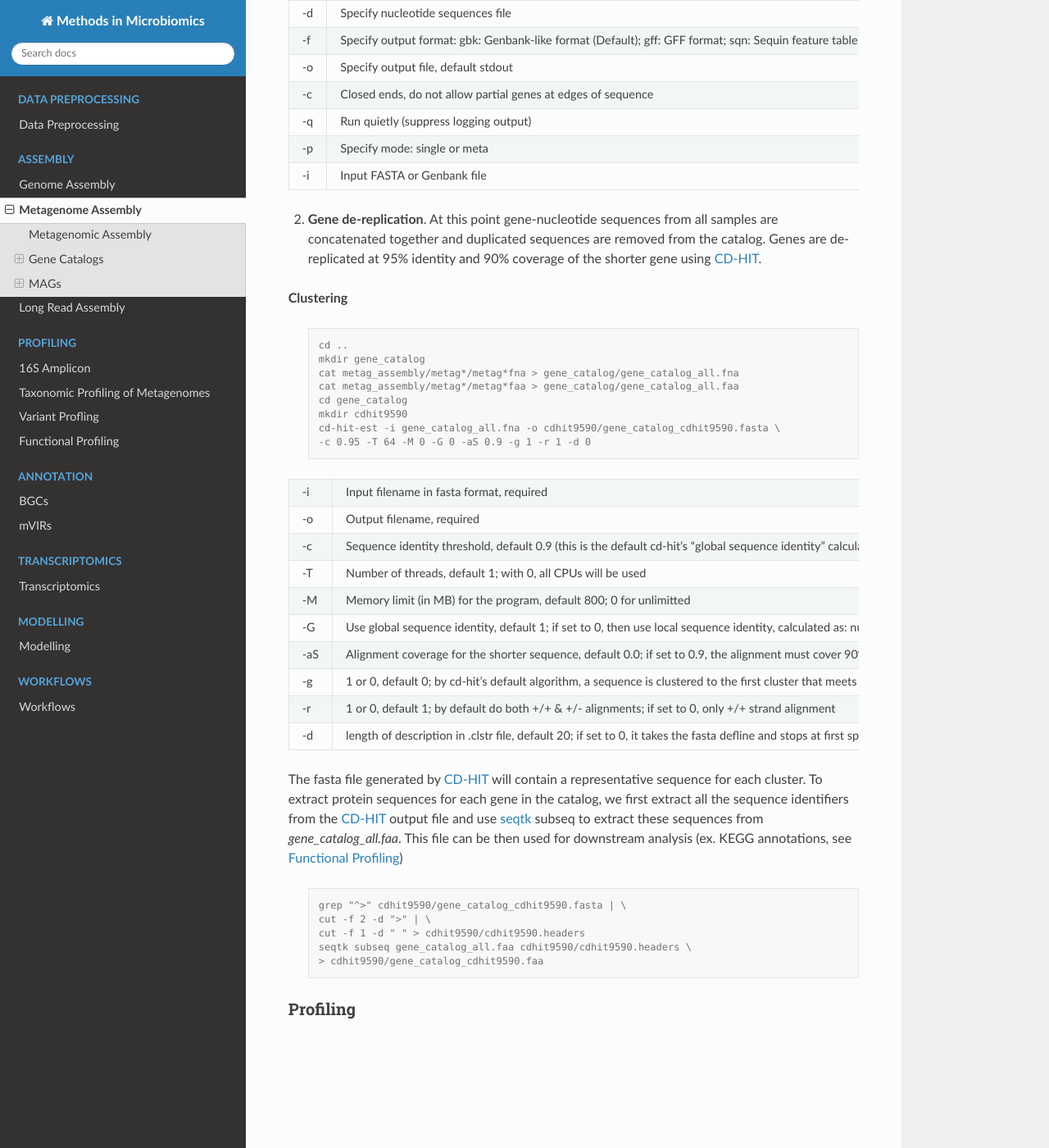
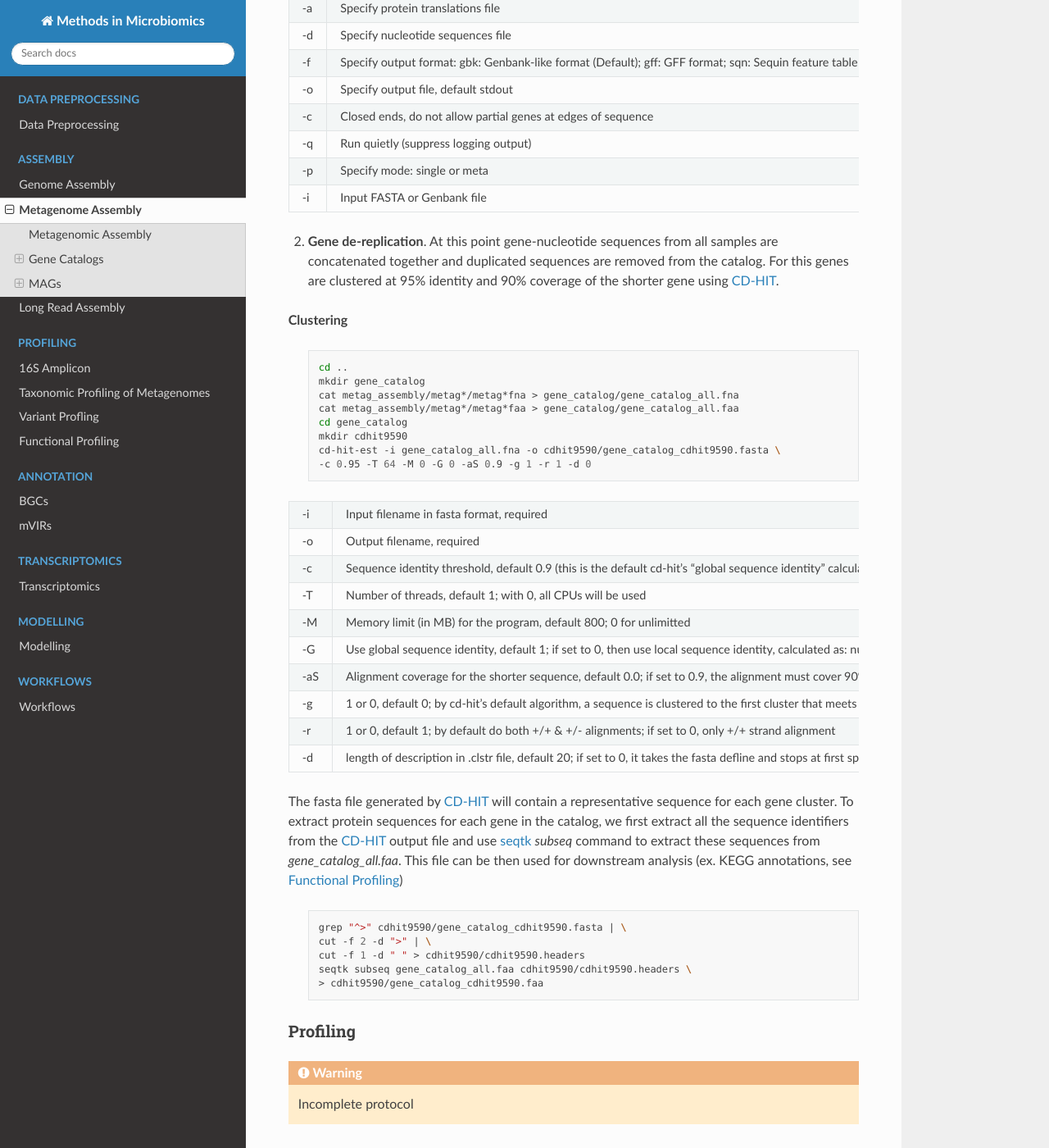
Before and after one commit to MicrobiologyETHZ/Methods_in_Microbiomics, a Sphinx documentation site: the page built from docs/assembly/metagenomic_workflows.rst, in a window 1280 px wide and 1400 px high, scrolled down 3608 px. Shown: the whole window at 82% size. Built offline with Sphinx 7.4.7 and the Read the Docs theme 2.0.0, drawn with Linux system fonts in a browser that asks for light colours; some of the changed text lies outside the part shown.

Commit message:
MAG workflow complete except for checkm

```diff
--- a/docs/assembly/metagenomic_workflows.rst
+++ b/docs/assembly/metagenomic_workflows.rst
@@ -37,7 +37,7 @@
 
 **Assembly**:
 
-    .. code-block:: console
+    .. code-block:: bash
 
         mkdir metag_assembly
         for i in 1 2 3
@@ -50,17 +50,17 @@
             done
 
 
-================     =====================================================================================================
--t                   Number of threads
--m                   Set memory limit in Gb; spades will terminate if that limit is reached
---only-assembler     Run assembly module only (spades can also perform read error correction,
-                     this step will be skipped)
---pe-1               Forward reads
---pe1-2              Reverse reads
---pe1-s              Unpaired reads
---pe-1m              Merged reads
--o                   Specify output directory
-================     =====================================================================================================
+=====================     ==========================================================================================
+``-t``                    Number of threads
+``-m``                    Set memory limit in Gb; spades will terminate if that limit is reached
+``--only-assembler``      Run assembly module only (spades can also perform read error correction,
+                          this step will be skipped)
+``--pe-1``                Forward reads
+``--pe1-2``                   Reverse reads
+``--pe1-s``                   Unpaired reads
+``--pe-1m``                   Merged reads
+``-o``                        Specify output directory
+=====================     ==========================================================================================
 
 
 .. note::
@@ -72,7 +72,7 @@
 
 Assumes :code:`scaffolds_filter.py` is in :code:`metag_test`
 
-  .. code-block:: console
+  .. code-block:: bash
 
       cd metag_assembly
       for i in 1 2 3
@@ -91,7 +91,7 @@
 
 **Stats**:
 
-  .. code-block:: console
+  .. code-block:: bash
 
       for i in 1 2 3
         do
@@ -100,10 +100,10 @@
         done
 
 
-====    ==============================================================
--l       Minimum length cutoff for each sequence
--t       Print tab-delimited output
-====    ==============================================================
+=======      ==============================================================
+``-l``       Minimum length cutoff for each sequence
+``-t``       Print tab-delimited output
+=======      ==============================================================
 
 
 3. The metagenomic scaffolds generated in step 2 can now be used to build and/or profile :ref:`Gene Catalogs` or to construct :ref:`MAGs`.
@@ -136,7 +136,7 @@
 **Gene Calling**
 
 
-    .. code-block:: console
+    .. code-block:: bash
 
         for i in 1 2 3
           do
@@ -157,13 +157,13 @@
 =========    =====================================================================================================
 
 
-2. **Gene de-replication**. At this point gene-nucleotide sequences from all samples are concatenated together and duplicated sequences are removed from the catalog. Genes are de-replicated at 95% identity and 90% coverage of the shorter gene using CD-HIT_.
+2. **Gene de-replication**. At this point gene-nucleotide sequences from all samples are concatenated together and duplicated sequences are removed from the catalog. For this genes are clustered at 95% identity and 90% coverage of the shorter gene using CD-HIT_.
 
 .. _CD-HIT: https://github.com/weizhongli/cdhit/wiki
 
 **Clustering**
 
-    .. code-block:: console
+    .. code-block:: bash
 
         cd ..
         mkdir gene_catalog
@@ -188,12 +188,12 @@
 =========    =====================================================================================================
 
 
-The fasta file generated by CD-HIT_ will contain a representative sequence for each cluster. To extract protein sequences for each gene in the catalog, we first extract all the sequence identifiers from the CD-HIT_ output file and use seqtk_ subseq to extract these sequences from `gene_catalog_all.faa`. This file can be then used for downstream analysis (ex. KEGG annotations, see :doc:`../profiling/function`)
+The fasta file generated by CD-HIT_ will contain a representative sequence for each gene cluster. To extract protein sequences for each gene in the catalog, we first extract all the sequence identifiers from the CD-HIT_ output file and use seqtk_ `subseq` command to extract these sequences from `gene_catalog_all.faa`. This file can be then used for downstream analysis (ex. KEGG annotations, see :doc:`../profiling/function`)
 
 .. _seqtk: https://github.com/lh3/seqtk
 
 
-    .. code-block:: console
+    .. code-block:: bash
 
         grep "^>" cdhit9590/gene_catalog_cdhit9590.fasta | \
         cut -f 2 -d ">" | \
@@ -204,6 +204,11 @@
 
 Profiling
 ^^^^^^^^^
+
+.. warning::
+
+    Incomplete protocol
+
 
 .. mermaid::
 
@@ -222,11 +227,11 @@
 
 .. _BWA: https://github.com/lh3/bwa
 
-**Alignemnt**
+**Alignment**
 
 Make sure you are back in :code:`metag_test` directory. Note that test data does not include merged and singleton files. If you have those, do not forget to align those separately as well.
 
-.. code-block::
+.. code-block:: bash
 
     mkdir alignments
     bwa index gene_catalog/cdhit9590/gene_catalog_cdhit9590.fasta
@@ -248,8 +253,10 @@
 -h                 Include the header in the output
 ==============    =====================================================================================================
 
-2. **Filtering the alignment files**.
-3. **Counting gene abundance**.
+2. **Filtering the alignment files**. To make sure that quntification of gene abundance relies only on high confidence alignments, the alignment files are first filtered to only include alignments with length > 45 nt, percent identity > 95%,
+**double check**.
+
+3. **Counting gene abundance**. This step counts the number of reads aligned to each gene for each of the samples.
 
 .. important::
 
@@ -272,6 +279,18 @@
 
 The Holy Grail of metagenomics is to be able to assemble individual microbial genomes from complex community samples. However assemblies with short read assemblers fails to reconstruct complete genomes. For that reason, binning approaches have been developed to facilitate creation of Metagenome Assembled Genomes (MAGs).
 
+MAG reconstruction algorithms have to decipher which of the scaffolds generated during  :ref:`Metagenomic Assembly` belong to the same organism (refered to as bin). While different binning approaches have been described, here we use MetaBAT2_ for MAG reconstruction. As shown in the figure below, MetaBAT2_ uses scaffolds' tetranucleotide frequencies and abundances to group scaffolds into bins.
+
+.. _MetaBAT2: https://www.ncbi.nlm.nih.gov/pmc/articles/PMC6662567/
+
+
+.. image:: /images/Metagenomic_Binning.png
+
+
+In this (very) simplified example, the blue scaffolds show similar tetranucleotide frequencies and similar abundances (across multiple samples), and consequently end up binned together, and separately from the red scaffolds.
+
+MAG Building
+^^^^^^^^^^^^
 
 .. mermaid::
 
@@ -285,63 +304,82 @@
         class id2,id3,id4,id5 tool
 
 
-
 This workflow starts with size-filtered metaSPAdes assembled scaffolds (resulted from :ref:`Metagenomic Assembly`).
 
 1. **All-to-all Alignment**. In this step, quality controlled reads for each of the metagenomic samples are mapped to each of the metagenomic assemblies using BWA. Here we use -a to allow mapping to secondary sites. Note that merged, singleton, forward and reverse reads are all aligned separately, and are later merged into a single :code:`bam` file.
 
 .. important::
 
-    For MAG construction, the generated alignment files are filtered to only include alignments that are at least 45 nucleotides long, with an identity of >= 95 and covering 80 of the read sequence. The alignment filtering was done custom tool we are building in the lab and is not included in the example command below. Please contact us to learn more.
+    For MAG construction, the generated alignment files are filtered to only include alignments that are at least 45 nucleotides long, with an identity of >= 95 and covering 80% of the read sequence. The alignment filtering was done with a tool we are building in the lab and is not included in the example command below. Please contact us to learn more.
+
+**Create BWA index for each assembly**:
+
+.. code-block:: bash
+
+    for i in 1 2 3
+        bwa index metag_assembly/metag$i/metag$i.scaffolds.min1000.fasta
 
 
 **Mapping every sample to every assembly**:
 
     .. code-block:: console
+
         mkdir alignments
-        for i in 1 2 3:
-          for j in 1 2 3:
+        for i in 1 2 3
+          for j in 1 2 3
               do
-                bwa mem -a -t 16 metag$i/metag$i.scaffolds.min500.fasta reads/metag$j.1.fq \
-                | samtools view -F 4 -bh - | samtools sort -O bam -@ 4 -m 4G> alignments/metag$j_to_metag$i.1.bam
-                bwa mem -a -t 16 metag$i/metag$i.scaffolds.min500.fasta reads/metag$j.2.fq \
-                | samtools view -F 4 -bh - |samtools sort -O bam -@ 4 -m 4G > alignments/metag$j_to_metag$i.2.bam
-                samtools merge -o alignments/metag$j_to_metag$i.bam \
-                alignments/metag$j_to_metag$i.1.bam alignments/metag$j_to_metag$i.2.bam
+                bwa mem -a -t 16 metag_assembly/metag$i/metag$i.scaffolds.min1000.fasta reads/metag$j.1.fq.gz \
+                | samtools view -F 4 -bh - | samtools sort -O bam -@ 4 -m 4G > alignments/metag"$j"_to_metag"$i".1.bam
+                bwa mem -a -t 16 metag_assembly/metag$i/metag$i.scaffolds.min1000.fasta reads/metag$j.2.fq.gz \
+                | samtools view -F 4 -bh - |samtools sort -O bam -@ 4 -m 4G > alignments/metag"$j"_to_metag"$i".2.bam
+                samtools merge alignments/metag"$j"_to_metag"$i".bam \
+                alignments/metag"$j"_to_metag"$i".1.bam alignments/metag"$j"_to_metag"$i".2.bam
               done
 
 .. important::
 
-    **Computational Resources**: !
+    **Computational Resources**: Depending on the size of the dataset, this step would require significant computational resources. For example,
 
 
-2. **Within- and between-sample abundance correlation for each contig**.
+2. **Within- and between-sample abundance correlation for each contig**. MetaBAT2_ provides `jgi_summarize_bam_contig_depth` script that allows quantification of within- and between-sample abundances for each scaffold. Here we generate an abundance (depth) file for each metagenomic assembly by providing the alignment files generated using this assembly. This depth file will be used by MetaBAT2_ in the next step for scaffold binning.
 
 **Depth calculation**:
 
-    .. code-block:: console
+    .. code-block:: bash
 
-        for i in 1 2 3:
-          for j in 1 2 3:
-              do
-                jgi_summarize_bam_contig_depths --outputDepth alignments/metag$j_vs_metag$i.depth \
-                alignments/metag$j_to_metag$i.bam
-              done
+        for i in 1 2 3
+          do
+            jgi_summarize_bam_contig_depths --outputDepth alignments/metag$i.depth \
+            alignments/metag*_to_metag"$i".bam
+          done
 
 
 .. note::
 
-    How many samples do I need to benefit?
-    Strictly speaking need at least 3, with as few as 20 starting to see improvement in the assemblies
-
-3. **Metagenomic Binning**
-
-    .. code-block:: console
-
-        metabat2 -i {output.tmp_assembly} -a {params.depthfile} -o {params.prefix} --minContig {params.min_contig_size} --maxEdges {params.max_edges} -x {params.min_cv} --numThreads {threads} --minClsSize {params.min_bin_length} --saveCls -v &> {log.log};
+    Binning with MetaBAT2_ can also be accomplished without between-sample abundance correlation, however this step significantly improves the quality of reconstructed MAGs, and, in our opinon, is worth the computational burden of all-to-all alignment.
 
 
-4. **Quality Control**. Quality checks: CheckM and Anvi'o
+3. **Metagenomic Binning**. Finally, we run MetaBAT2_ to bin the metagenomic assemblies using depth files generated in the prevous step.
+
+    .. code-block:: bash
+
+        mkdir mags
+        for i in 1 2 3
+          metabat2 -i metag_assembly/metag$i/metag$i.scaffolds.min1000.fasta -a alignments/metag$i.depth \
+          -o mags/metag$i --minContig 2000 \
+          --maxEdges 500 -x 1 --minClsSize 200000 --saveCls -v
+
+
+4. **Quality Control**. After MAG reconstruction, it is important to estimate how well the binning perform.  CheckM_ places each bin on a reference phylogenetic tree and evaluates genome quality by looking at a set of clade-specific marker genes.
+CheckM_ outputs completeness (), contamination, and hetergeneity.
+
+
+.. _CheckM: https://ecogenomics.github.io/CheckM/
+
+    .. code-block:: bash
+
+        checkm lineage_wf -x fa mags/metag1.1.fa mags \
+        -f {params.summary} --tab_table
 
     Quality Metrics
 
```
Also changed, not shown: docs/images/Metagenomic_Binning.png (added).
